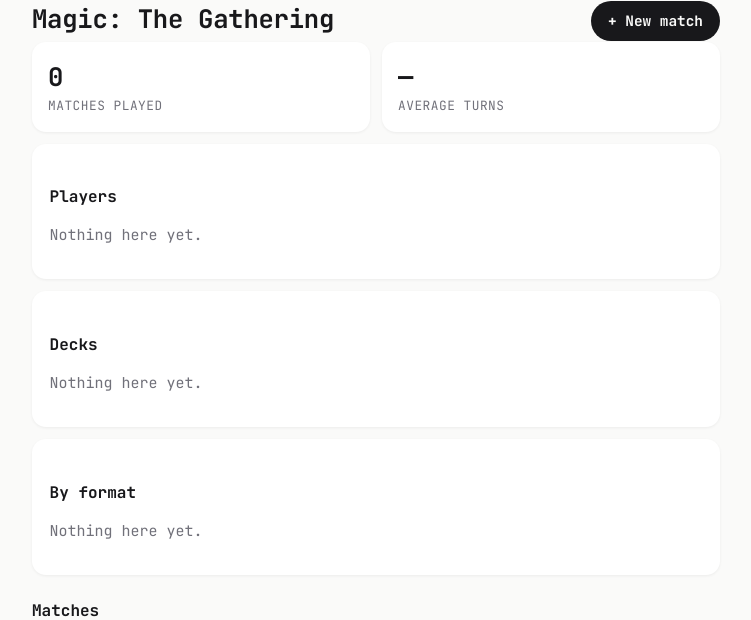
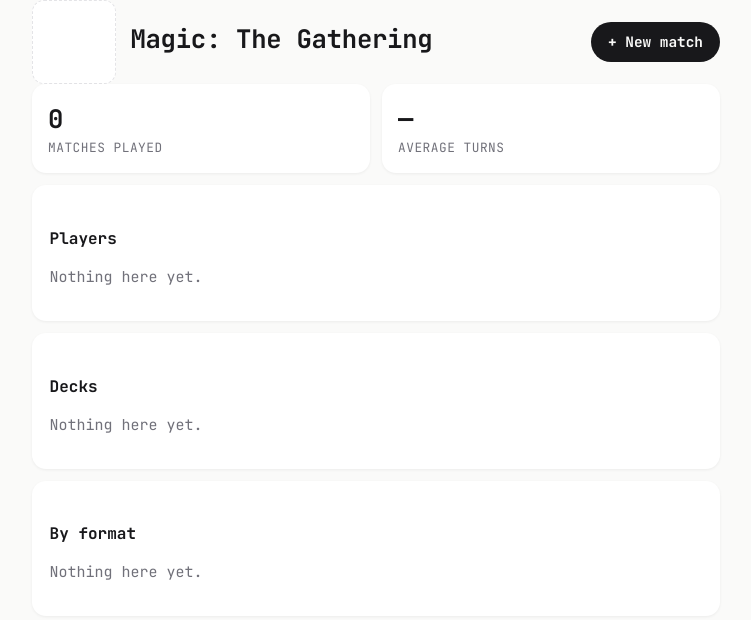
Before and after one commit to rdecaneva/game-stats, a FastAPI app: page /games/mtg in a window 1280 px wide. Shown: the part 51-671 px from the top of the page, without its empty margins (264-1015 px from the left). Run offline with FastAPI, Linux system fonts and the light colour scheme; data that the repository does not hold is empty; some libraries are stand-ins or nearby versions.

Commit message:
Show placeholder thumbnail on game page when no BGG data
Co-Authored-By: Claude Sonnet 5 <noreply@anthropic.com>

```diff
--- a/app/static/style.css
+++ b/app/static/style.css
@@ -323,6 +323,7 @@ input, select, textarea { border-radius: 12px; }
 .game-head { display: flex; gap: 0.9rem; align-items: center; }
 .game-head h1 { margin: 0 0 0.25rem; font-weight: 800; }
 .game-thumb { width: 84px; height: 84px; object-fit: contain; border-radius: 12px; flex: 0 0 84px; background: var(--card); }
+.game-thumb-empty { border: 1px dashed var(--line); }
 .game-meta { color: var(--muted); font-size: 0.9rem; }
 
 /* ---- form page header (green bar with round buttons) ---- */
--- a/app/templates/game.html
+++ b/app/templates/game.html
@@ -5,6 +5,8 @@
   <div class="game-head">
     {% if bgg and bgg.thumbnail %}
     <img class="game-thumb" src="{{ bgg.thumbnail }}" alt="{{ game.name }} cover" loading="lazy">
+    {% else %}
+    <div class="game-thumb game-thumb-empty" aria-hidden="true"></div>
     {% endif %}
     <div>
       <h1>{{ game.name }}</h1>
```
